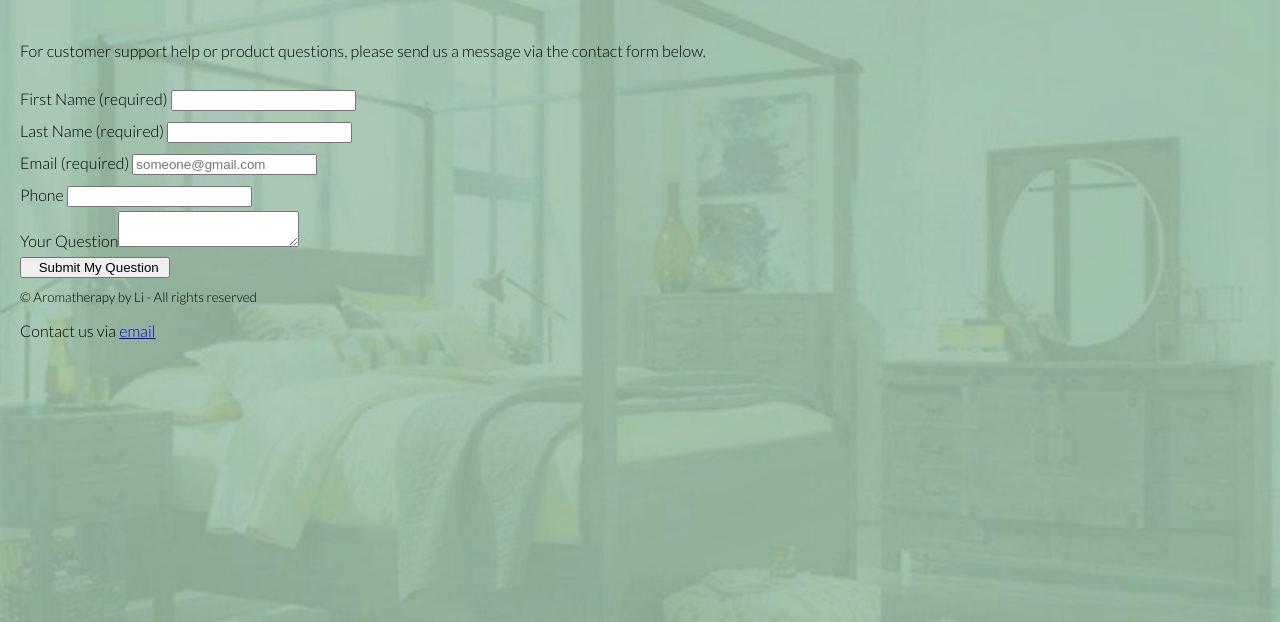
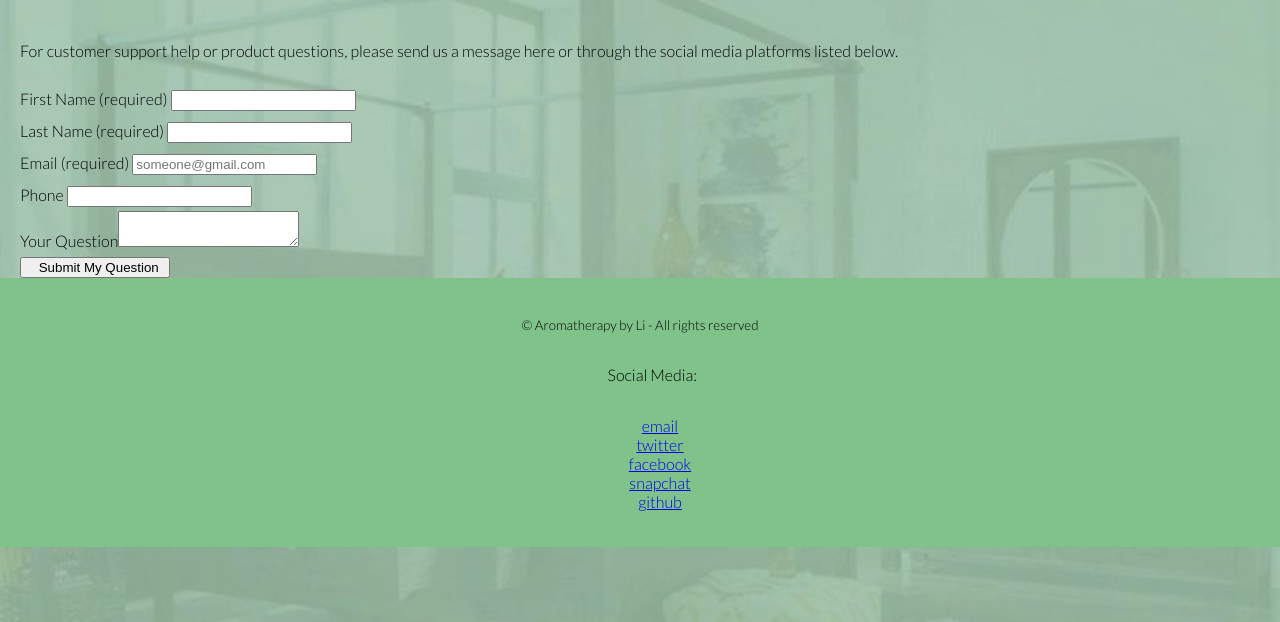
Before and after one commit to LiJ2021/aromatherapy, a plain HTML site: page pages/contact_us.html in a window 1280 px wide. Shown: the part 178-800 px from the top of the page. Drawn offline with Linux system fonts and the light colour scheme.

Commit message:
updated css flex

```diff
--- a/css/main.css
+++ b/css/main.css
@@ -124,12 +124,15 @@ a:hover {
 footer {
     display: flex;
     flex-direction: column;
-    margin-left: 20px;
+    background-color: #7fc28a;
+    color:black;
+    padding: 20px 0;
+    text-align: center;
+    align-items: center;
 }
-footer>p, footer>address{
-    margin: .5rem 0;
+footer>ul {
+    list-style-type: none;
 }
-
 @media only screen and (min-width: 700px) {
     @import "medium";
 }
--- a/pages/contact_us.html
+++ b/pages/contact_us.html
@@ -34,7 +34,7 @@
 
 
         <h1>Contact Us</h1>
-		<p>For customer support help or product questions, please send us a message via the contact form below.</p>
+		<p>For customer support help or product questions, please send us a message here or through the social media platforms listed below.</p>
 
 <form class="form" method="GET" action="thanks.html">
 	<label> First Name <span>(required)</span> <input type="text" name="name" required><br></label>
@@ -53,10 +53,18 @@
   </form>
 </main>
 
-    <footer>
-        <p><small>&copy; Aromatherapy by Li - All rights reserved</small></p>
-        <p>Contact us via <a href="mailto:li.rogers.00@gmail.com">email</a></p>
-    </footer>
+<footer>
+    <p><small>&copy; Aromatherapy by Li - All rights reserved</small></p>
+    <p>&nbsp;&nbsp;&nbsp;&nbsp;&nbsp;&nbsp;&nbsp;&nbsp;Social Media: </p>
+    <ul>
+        <li><a href="#" target="_blank">email</a></li>
+        <li><a href="#" target="_blank">twitter</a></li>
+        <li><a href="#" target="_blank">facebook</a></li>
+        <li><a href="#" target="_blank">snapchat</a></li>
+         <li><a href="#" target="_blank">github</a></li>
+    </ul>
+
+</footer>
     </body>
 
     </html>
```
Also changed, not shown: Candles.html (+9 -1 lines), pages/candle_details.html (+9 -1 lines).
